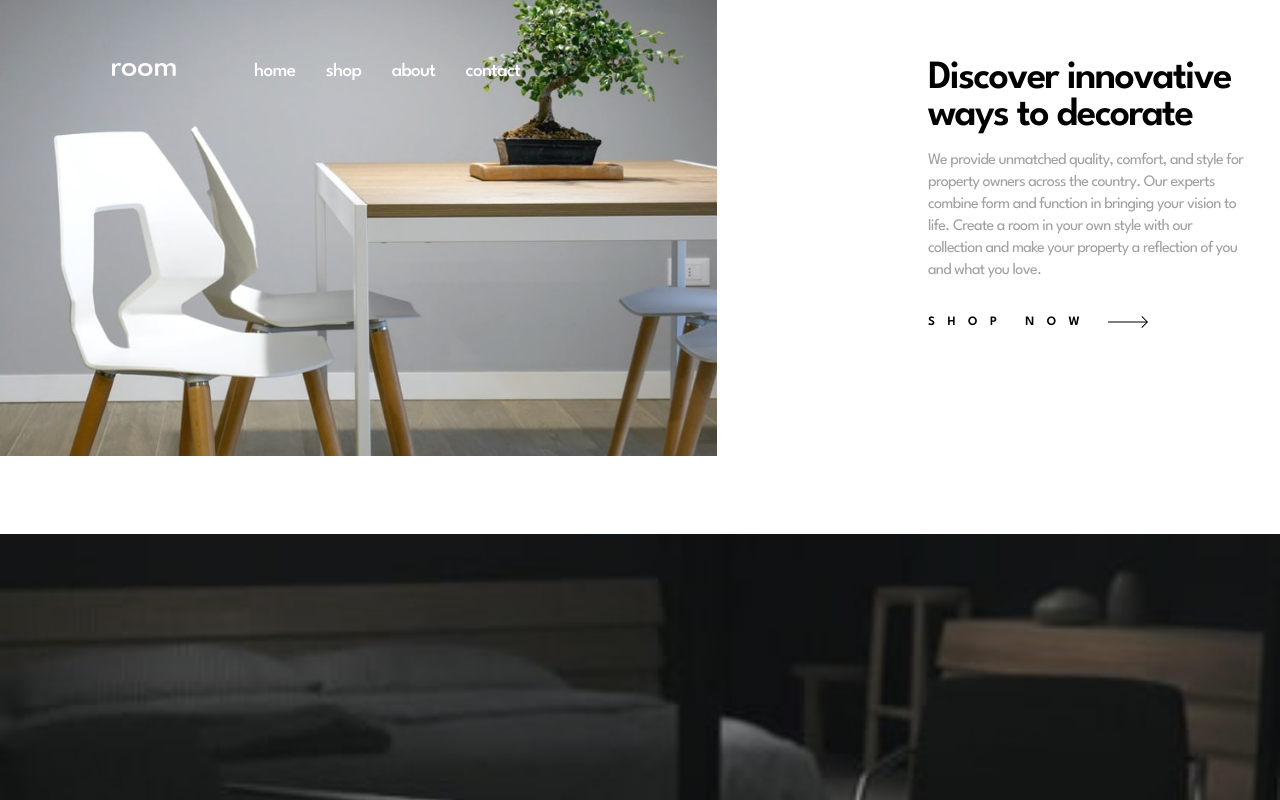
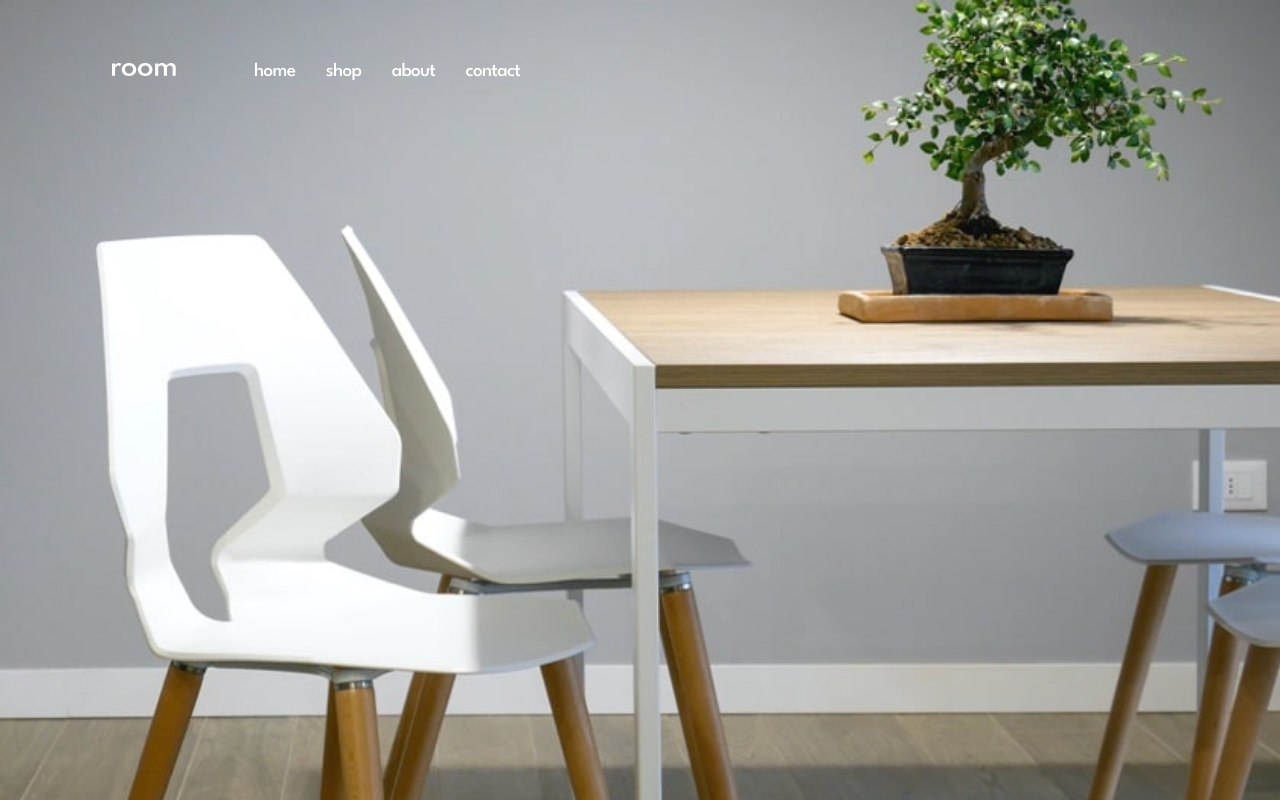
Before and after one commit to nkweku66/ecommerce_homepage, a React (Vite) app: page / in a window 1280 px wide. Shown: the top 800 px of the page. Built offline with nearby package versions, Linux system fonts and the light colour scheme; the HTML template or start-up script is replaced by a standard one.

Commit message:
Remove changes

```diff
--- a/src/App.styles.ts
+++ b/src/App.styles.ts
@@ -1,13 +1,7 @@
 import styled from 'styled-components'
 
 const Wrapper = styled.div`
-    @media only screen and (min-width: 1025px) and (max-width: 1439px) {
-        display: grid;
-        grid-template-rows: 534px;
-        grid-template-columns: 70% 30%;
-    }
-
-    @media only screen and (min-width: 1440px) {
+      @media only screen and (min-width: 1440px) {
         display: grid;
         grid-template-rows: 534px;
         grid-template-columns: 840px 534px;
--- a/src/components/features/Features.styles.ts
+++ b/src/components/features/Features.styles.ts
@@ -7,10 +7,13 @@ interface Props {
 const FeatWrapper = styled.section`
     padding: 3.75em 2em 4.5em 2em;
     position: relative;
+    border: 1px solid red;
 
-    @media (1439px <= width <= 1440px) {
+    @media only screen and (min-width: 1440px) {
         padding: 7.5em 6.25em 9.56em 6.25em;
     }
+
+
 `
 
 const FeatHeader = styled.h1`
@@ -19,7 +22,7 @@ const FeatHeader = styled.h1`
     letter-spacing:-1.67px;
     margin-bottom: 0.4em;
 
-    @media (1439px <= width <= 1440px) {
+    @media only screen and (min-width: 1440px) {
         font-size: 3rem;
         letter-spacing: -2px;
 
@@ -31,7 +34,7 @@ const FeatContent = styled.p`
     letter-spacing: -0.67px;
     line-height: 1.37rem;
 
-    @media (1439px <= width <= 1440px) {
+    @media only screen and (min-width: 1440px) {
         font-size: 1rem;
         letter-spacing: -0.33px;
     }
@@ -62,7 +65,7 @@ const FeatButton = styled.button<Props>`
         color: #A0A0A0;
     }
 
-    @media (1439px <= width <= 1440px) {
+    @media (1025px <= width <= 1440px) {
         width: ${(props) => (props.variant ? '5em' : '')};
         height: ${(props) => (props.variant ? '5em' : '')};
 
@@ -89,7 +92,7 @@ const FeatNav = styled.nav`
     top: 29.4em;
     left: 0;
 
-    @media (1439px <= width <= 1440px) {
+    @media (1025px <= width <= 1440px) {
         display: flex;
     }
 `
--- a/src/components/hero/HeroSection.styles.ts
+++ b/src/components/hero/HeroSection.styles.ts
@@ -15,7 +15,7 @@ const HeroDesktop = styled.section`
 
     @media only screen and (min-width: 1025px) and (max-width: 1439px) {
         display: flex;
-        width: 80%;
+        width: 100%;
     }
 
     @media only screen and (min-width: 1440px) {
```
